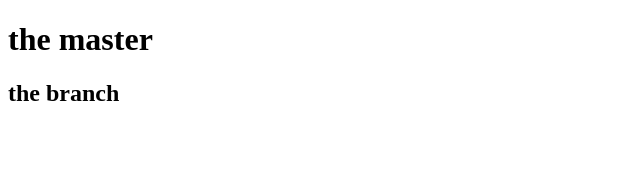
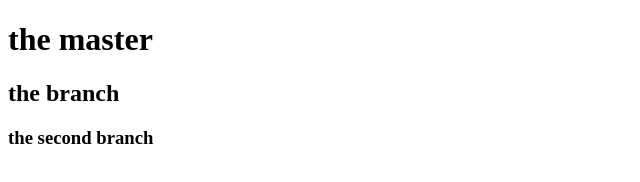
Before and after one commit to Richard-Howard-Toronto/mysite5, a plain HTML site: page index.html in a window 1280 px wide. Shown: the whole page, without its empty margins (0-640 px from the left). Drawn offline with Linux system fonts and the light colour scheme.

Commit message:
adds second_branch

```diff
--- a/index.html
+++ b/index.html
@@ -7,6 +7,7 @@
   <body>
     <h1>the master</h1>
     <h2>the branch</h2>
+    <h3>the second branch</h3>
 
   </body>
 </html>
```
